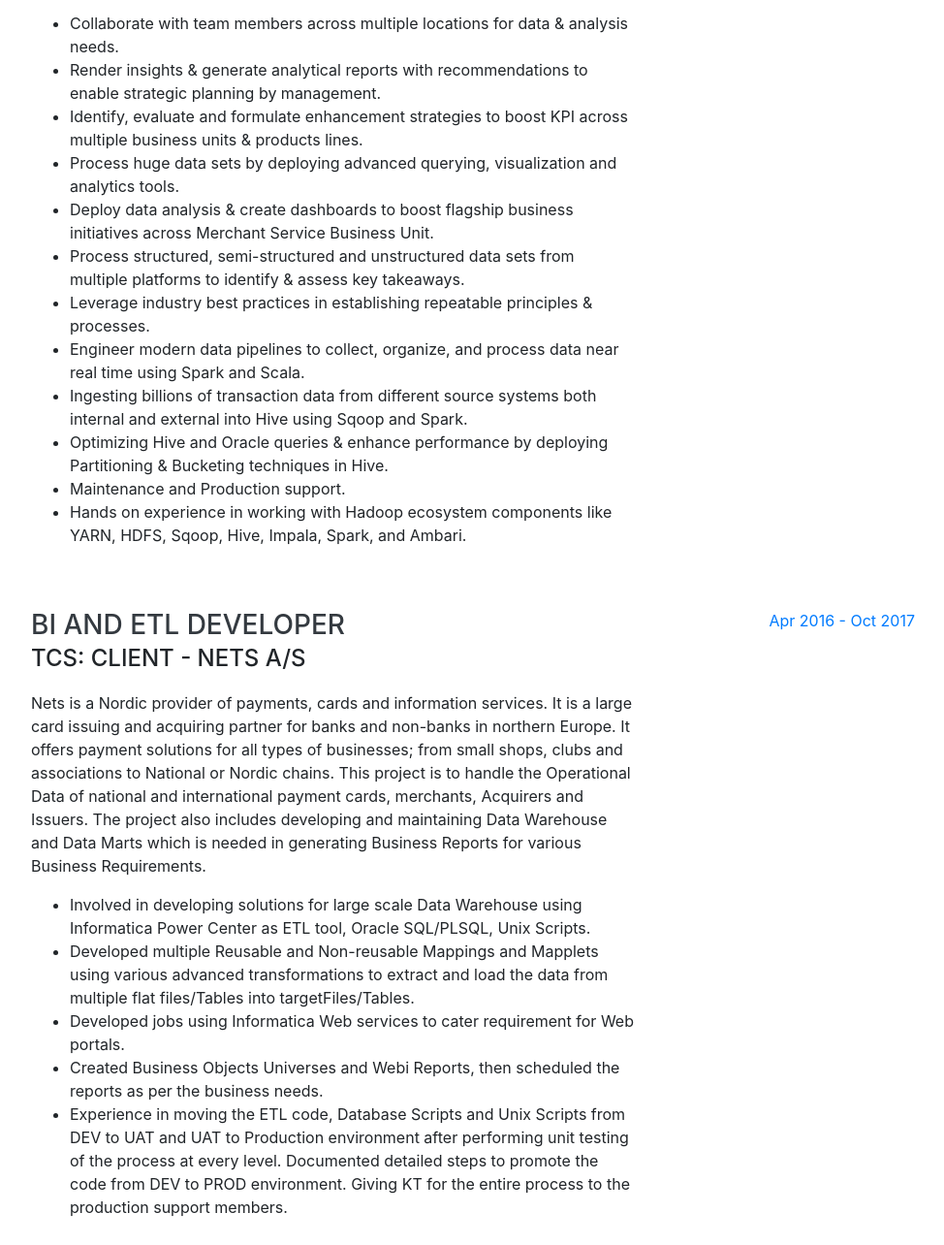
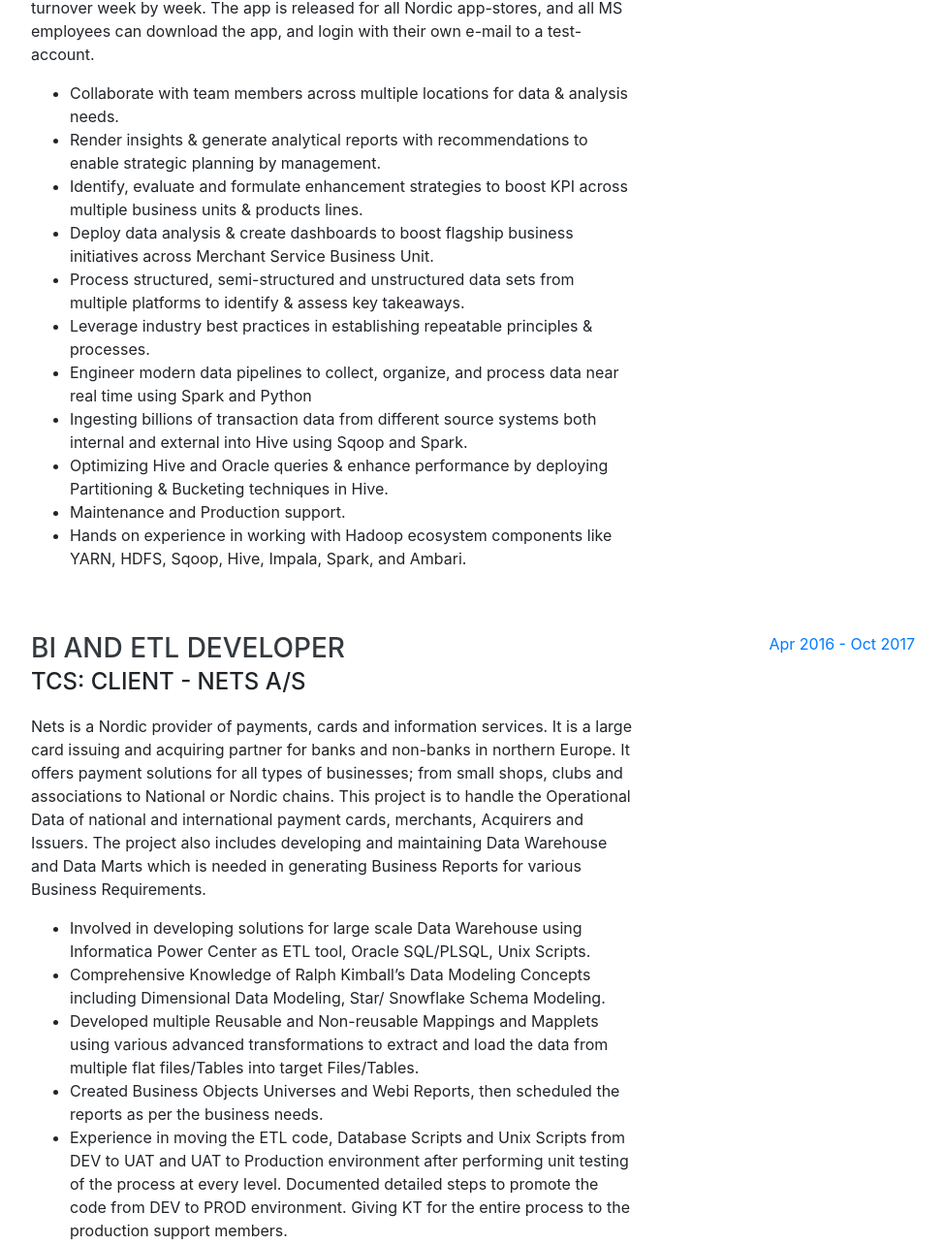
Before and after one commit to ambarishmeher/ambarish.meher, a website with bundled scripts: page index.html in a window 1280 px wide. Shown: the part 1743-3027 px from the top of the page at 97% size, without its empty margins (288-1262 px from the left). Built offline with nearby package versions, Linux system fonts and the light colour scheme; a web font is replaced by a local one.

Commit message:
Updated responsibilities

```diff
--- a/index.html
+++ b/index.html
@@ -107,6 +107,7 @@
 				<li>Handling real candidate data flow on GDPR-regulated infrastructure.</li>
 				<li>Developing integrations to Applicant Tracking Systems (Recman, Webtemp, Intelliplan).</li>
 				<li>Architecting, building, and maintaining highly parallelized data pipelines to Extract, Transform, Ingest and Load data using Microsoft Azure Cloud components.</li>
+				<li>Processing data of multiple Source APIs using Pyspark on Databricks clusters and load them into DataLake Gen2, SQL Database, Mongo DB which is further used by Recommender Engine, ML Analytics, Web Application.</li>
 				<li>Documenting database schemas and visualizing our data products in Lucidcharts. Dashboard building in PowerBI.</li>
 			</ul>
           </div>
@@ -124,11 +125,10 @@
 				<li>Collaborate with team members across multiple locations for data & analysis needs.</li>
 				<li>Render insights & generate analytical reports with recommendations to enable strategic planning by management.</li>
 				<li>Identify, evaluate and formulate enhancement strategies to boost KPI across multiple business units & products lines.</li>
-				<li>Process huge data sets by deploying advanced querying, visualization and analytics tools.</li>
 				<li>Deploy data analysis & create dashboards to boost flagship business initiatives across Merchant Service Business Unit.</li>
 				<li>Process structured, semi-structured and unstructured data sets from multiple platforms to identify & assess key takeaways.</li>
 				<li>Leverage industry best practices in establishing repeatable principles & processes.</li>
-				<li>Engineer modern data pipelines to collect, organize, and process data near real time using Spark and Scala.</li>
+				<li>Engineer modern data pipelines to collect, organize, and process data near real time using Spark and Python</li>
 				<li>Ingesting billions of transaction data from different source systems both internal and external into Hive using Sqoop and Spark.</li>
 				<li>Optimizing Hive and Oracle queries & enhance performance by deploying Partitioning & Bucketing techniques in Hive.</li>
 				<li>Maintenance and Production support.
@@ -147,8 +147,8 @@
             <p>Nets is a Nordic provider of payments, cards and information services. It is a large card issuing and acquiring partner for banks and non-banks in northern Europe. It offers payment solutions for all types of businesses; from small shops, clubs and associations to National or Nordic chains. This project is to handle the Operational Data of national and international payment cards, merchants, Acquirers and Issuers. The project also includes developing and maintaining Data Warehouse and Data Marts which is needed in generating Business Reports for various Business Requirements.</p>
 			<ul>
 				<li>Involved in developing solutions for large scale Data Warehouse using Informatica Power Center as ETL tool, Oracle SQL/PLSQL, Unix Scripts.</li>
-				<li>Developed multiple Reusable and Non-reusable Mappings and Mapplets using various advanced transformations to extract and load the data from multiple flat files/Tables into targetFiles/Tables.</li>
-				<li>Developed jobs using Informatica Web services to cater requirement for Web portals.</li>
+				<li>Comprehensive Knowledge of Ralph Kimball’s Data Modeling Concepts including Dimensional Data Modeling, Star/ Snowflake Schema Modeling.</li>
+				<li>Developed multiple Reusable and Non-reusable Mappings and Mapplets using various advanced transformations to extract and load the data from multiple flat files/Tables into target Files/Tables.</li>
 				<li>Created Business Objects Universes and Webi Reports, then scheduled the reports as per the business needs.</li>
 				<li>Experience in moving the ETL code, Database Scripts and Unix Scripts from DEV to UAT and UAT to Production environment after performing unit testing of the process at every level. Documented detailed steps to promote the code from DEV to PROD environment. Giving KT for the entire process to the production support members.</li>
 			</ul>
@@ -167,7 +167,7 @@
 				<li>Involved in functional/technical specification, designing and development of end-to-end ETL process.</li>
 				<li>Used Informatica PowerCenter 9.1.0 Tool for Extraction, Transformation and Loading of data from various data sources from Databases like MS Access, Oracle, SQL Server, Web Server and formats like flat-files, CSV files, XML files etc.</li>
 				<li>Developed Unix Shell Scripts to transfer files between multiple servers, to schedule and monitor jobs.</li>
-				<li>Developed PL/SQL scripts to validate and load data into interface tables. The backend was in Oracle 10g and database operations were handled using stored procedures.</li>
+				<li>Extensively used SQL, PL/SQL, and Unix shell scripts to process data.</li>
 				<li>Performed Unit Testing of the mappings and workflows and promoted the proper code from DEV to UAT and UAT to Production environment.</li>
 			</ul>
           </div>
```
